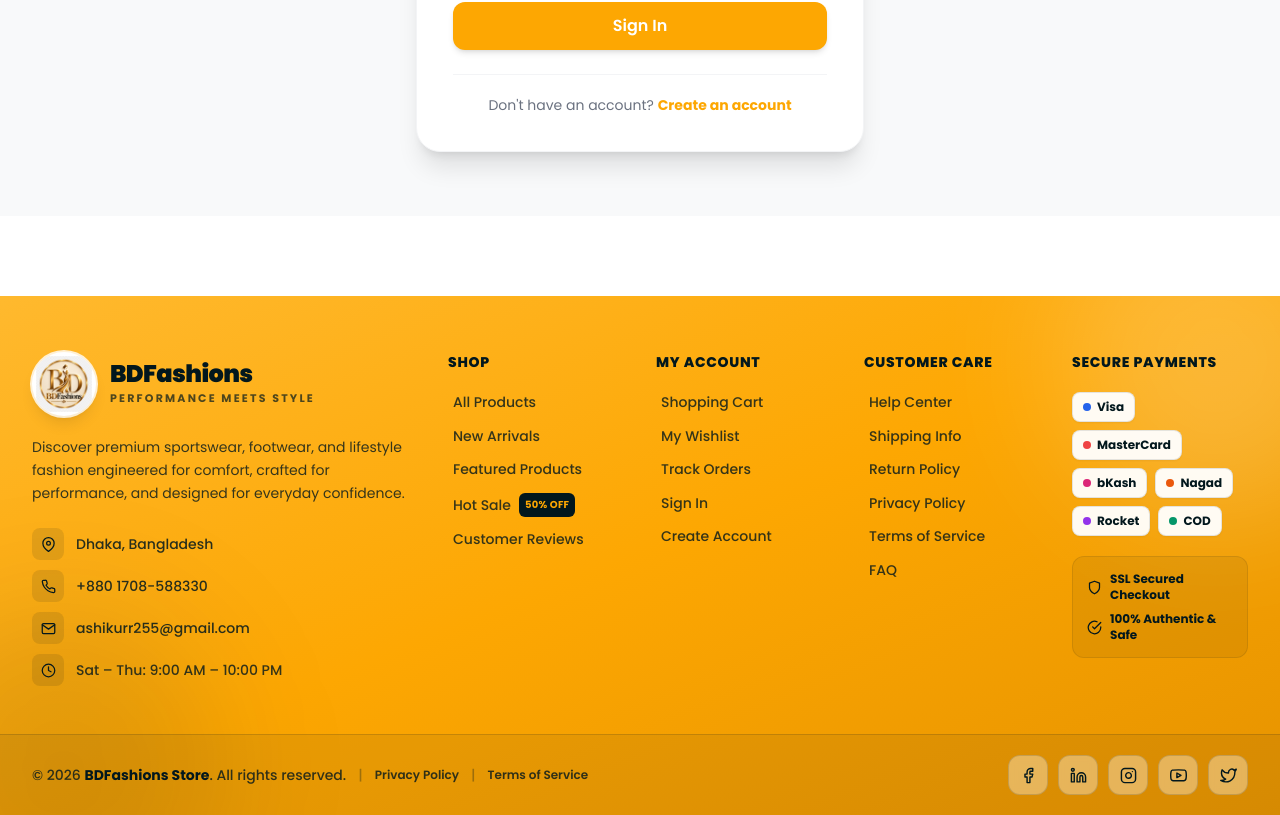
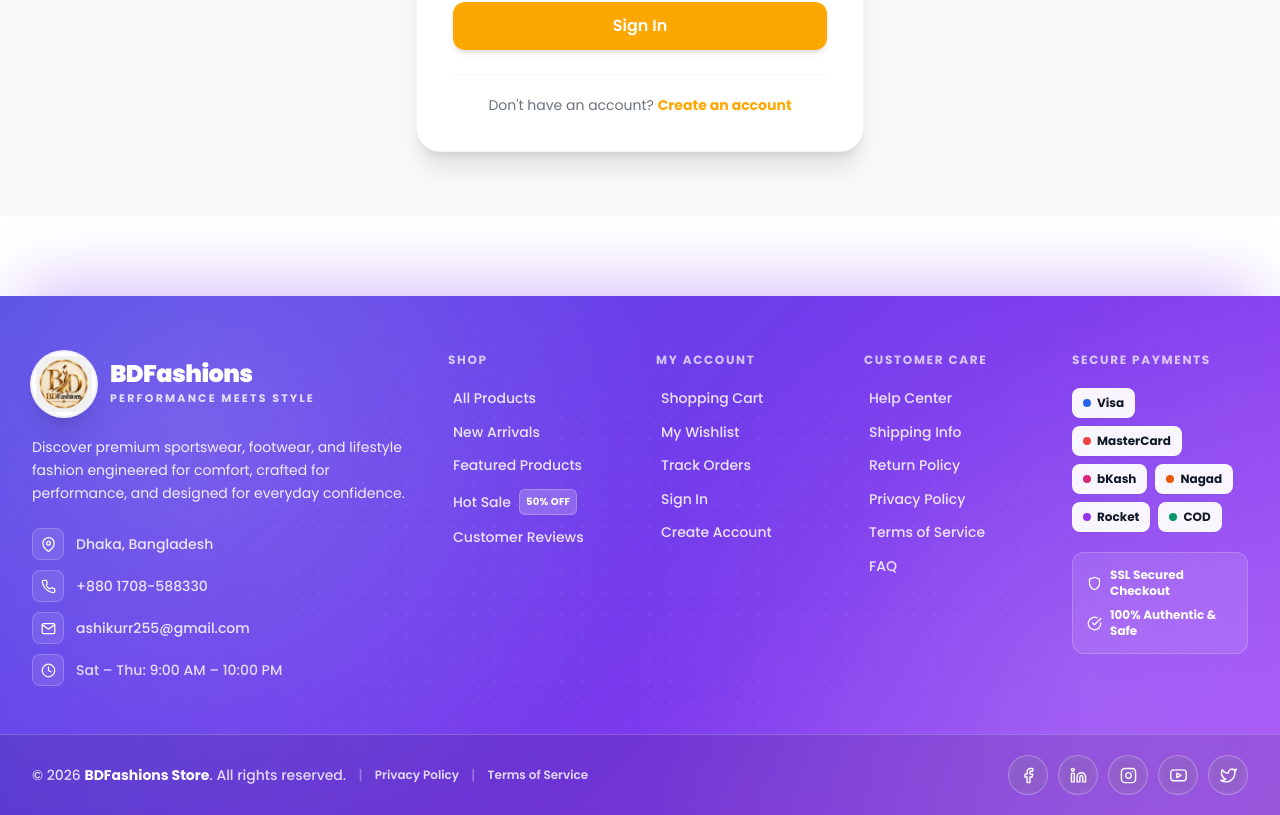
Before and after one commit to ashikur-255/Ecommerce-Project, a React (Vite) app in the folder frontend/: page /login in a window 1280 px wide. Shown: the part 609-1424 px from the top of the page. Built offline with nearby package versions, Linux system fonts and the light colour scheme; no server answers.

Commit message:
style(footer): apply MonsterASP vibrant purple-indigo gradient and modern aesthetic

```diff
--- a/frontend/src/components/layout/Footer.tsx
+++ b/frontend/src/components/layout/Footer.tsx
@@ -80,19 +80,41 @@ export default function Footer() {
   };
 
   return (
-    <footer className="relative mt-20 overflow-hidden bg-[#FDA702] bg-gradient-to-br from-[#FFB92E] via-[#FDA702] to-[#E69300] text-dark">
-      {/* Subtle decorative ambient glow */}
+    <footer
+      aria-label="Site footer"
+      className="relative mt-20 overflow-hidden text-white"
+      style={{
+        background: "linear-gradient(135deg, #4f46e5 0%, #7c3aed 60%, #a855f7 100%)",
+        boxShadow: "0 -32px 64px -24px rgba(124, 58, 237, 0.35)",
+      }}
+    >
+      {/* MonsterASP Dual Radial Glows */}
       <div
         aria-hidden="true"
-        className="pointer-events-none absolute -top-24 -right-24 h-80 w-80 rounded-full bg-white/20 blur-3xl"
+        className="pointer-events-none absolute inset-0"
+        style={{
+          background:
+            "radial-gradient(circle at 15% 25%, rgba(255, 255, 255, 0.16) 0%, transparent 40%), radial-gradient(circle at 85% 75%, rgba(255, 255, 255, 0.12) 0%, transparent 40%)",
+        }}
       />
+
+      {/* MonsterASP Subtle Dot Matrix Pattern */}
       <div
         aria-hidden="true"
-        className="pointer-events-none absolute -bottom-28 -left-24 h-80 w-80 rounded-full bg-dark/10 blur-3xl"
+        className="pointer-events-none absolute inset-0 opacity-40"
+        style={{
+          backgroundImage:
+            "radial-gradient(rgba(255, 255, 255, 0.18) 1px, transparent 1px)",
+          backgroundSize: "22px 22px",
+          WebkitMaskImage:
+            "radial-gradient(ellipse at center, #000 30%, transparent 75%)",
+          maskImage:
+            "radial-gradient(ellipse at center, #000 30%, transparent 75%)",
+        }}
       />
 
       {/* Main Footer Content */}
-      <div className="relative max-w-7xl mx-auto px-4 sm:px-6 lg:px-8 pt-14 pb-12">
+      <div className="relative max-w-7xl mx-auto px-4 sm:px-6 lg:px-8 pt-14 pb-12 z-10">
         <div className="grid grid-cols-1 md:grid-cols-2 lg:grid-cols-12 gap-10 lg:gap-8">
           {/* Brand Info */}
           <div className="lg:col-span-4">
@@ -101,7 +123,7 @@ export default function Footer() {
               onClick={handleScrollToTop}
               className="group inline-flex items-center gap-3.5 mb-5"
             >
-              <div className="flex h-16 w-16 flex-shrink-0 items-center justify-center overflow-hidden rounded-full bg-white p-1 shadow-lg ring-2 ring-white/80 transition-transform duration-300 group-hover:scale-105">
+              <div className="flex h-16 w-16 flex-shrink-0 items-center justify-center overflow-hidden rounded-full bg-white p-1 shadow-xl ring-2 ring-white/90 transition-transform duration-300 group-hover:scale-105">
                 <img
                   src={bdfLogo}
                   alt="BDFashions Logo"
@@ -110,16 +132,16 @@ export default function Footer() {
               </div>
 
               <div>
-                <h2 className="text-2xl font-black tracking-tight text-dark leading-none">
+                <h2 className="text-2xl font-black tracking-tight text-white leading-none">
                   BDFashions
                 </h2>
-                <p className="mt-1 text-[11px] font-bold uppercase tracking-[0.2em] text-dark/70">
+                <p className="mt-1 text-[11px] font-bold uppercase tracking-[0.2em] text-white/80">
                   Performance Meets Style
                 </p>
               </div>
             </Link>
 
-            <p className="text-sm leading-relaxed text-dark/80 mb-6 max-w-sm">
+            <p className="text-sm leading-relaxed text-white/90 mb-6 max-w-sm">
               Discover premium sportswear, footwear, and lifestyle fashion
               engineered for comfort, crafted for performance, and designed for
               everyday confidence.
@@ -131,9 +153,9 @@ export default function Footer() {
                 href="https://maps.google.com/?q=Dhaka,Bangladesh"
                 target="_blank"
                 rel="noopener noreferrer"
-                className="group flex items-center gap-3 text-dark/85 transition-colors hover:text-dark"
+                className="group flex items-center gap-3 text-white/85 transition-colors hover:text-white"
               >
-                <span className="flex h-8 w-8 flex-shrink-0 items-center justify-center rounded-lg bg-dark/10 text-dark transition-colors group-hover:bg-dark group-hover:text-[#FDA702]">
+                <span className="flex h-8 w-8 flex-shrink-0 items-center justify-center rounded-lg bg-white/10 border border-white/20 text-white backdrop-blur-sm transition-all duration-200 group-hover:bg-white group-hover:text-[#6d42ef] group-hover:border-white">
                   <FiMapPin size={15} />
                 </span>
                 <span className="font-medium">Dhaka, Bangladesh</span>
@@ -141,9 +163,9 @@ export default function Footer() {
 
               <a
                 href="tel:+8801708588330"
-                className="group flex items-center gap-3 text-dark/85 transition-colors hover:text-dark"
+                className="group flex items-center gap-3 text-white/85 transition-colors hover:text-white"
               >
-                <span className="flex h-8 w-8 flex-shrink-0 items-center justify-center rounded-lg bg-dark/10 text-dark transition-colors group-hover:bg-dark group-hover:text-[#FDA702]">
+                <span className="flex h-8 w-8 flex-shrink-0 items-center justify-center rounded-lg bg-white/10 border border-white/20 text-white backdrop-blur-sm transition-all duration-200 group-hover:bg-white group-hover:text-[#6d42ef] group-hover:border-white">
                   <FiPhone size={15} />
                 </span>
                 <span className="font-medium">+880 1708-588330</span>
@@ -151,9 +173,9 @@ export default function Footer() {
 
               <a
                 href="mailto:ashikurr255@gmail.com"
-                className="group flex items-center gap-3 text-dark/85 transition-colors hover:text-dark"
+                className="group flex items-center gap-3 text-white/85 transition-colors hover:text-white"
               >
-                <span className="flex h-8 w-8 flex-shrink-0 items-center justify-center rounded-lg bg-dark/10 text-dark transition-colors group-hover:bg-dark group-hover:text-[#FDA702]">
+                <span className="flex h-8 w-8 flex-shrink-0 items-center justify-center rounded-lg bg-white/10 border border-white/20 text-white backdrop-blur-sm transition-all duration-200 group-hover:bg-white group-hover:text-[#6d42ef] group-hover:border-white">
                   <FiMail size={15} />
                 </span>
                 <span className="font-medium break-all">
@@ -161,8 +183,8 @@ export default function Footer() {
                 </span>
               </a>
 
-              <div className="flex items-center gap-3 text-dark/80">
-                <span className="flex h-8 w-8 flex-shrink-0 items-center justify-center rounded-lg bg-dark/10 text-dark">
+              <div className="flex items-center gap-3 text-white/80">
+                <span className="flex h-8 w-8 flex-shrink-0 items-center justify-center rounded-lg bg-white/10 border border-white/20 text-white backdrop-blur-sm">
                   <FiClock size={15} />
                 </span>
                 <span className="font-medium">
@@ -174,7 +196,7 @@ export default function Footer() {
 
           {/* Shop */}
           <div className="lg:col-span-2">
-            <h3 className="text-sm font-extrabold uppercase tracking-wider text-dark mb-5">
+            <h3 className="text-xs font-bold uppercase tracking-[0.14em] text-white/70 mb-5">
               Shop
             </h3>
 
@@ -183,15 +205,15 @@ export default function Footer() {
                 <li key={link.label}>
                   <Link
                     to={link.to}
-                    className="group inline-flex items-center gap-2 font-medium text-dark/80 transition-colors hover:text-dark"
+                    className="group inline-flex items-center gap-2 font-medium text-white/85 transition-colors hover:text-white"
                   >
                     <FiArrowRight
                       size={13}
-                      className="opacity-0 -ml-4 transition-all duration-200 group-hover:opacity-100 group-hover:ml-0"
+                      className="opacity-0 -ml-4 transition-all duration-200 group-hover:opacity-100 group-hover:ml-0 text-white"
                     />
                     <span>{link.label}</span>
                     {link.badge && (
-                      <span className="rounded-md bg-dark px-1.5 py-0.5 text-[10px] font-bold tracking-wide text-[#FDA702]">
+                      <span className="rounded-md bg-white/20 border border-white/25 px-1.5 py-0.5 text-[10px] font-bold tracking-wide text-white">
                         {link.badge}
                       </span>
                     )}
@@ -203,7 +225,7 @@ export default function Footer() {
 
           {/* My Account */}
           <div className="lg:col-span-2">
-            <h3 className="text-sm font-extrabold uppercase tracking-wider text-dark mb-5">
+            <h3 className="text-xs font-bold uppercase tracking-[0.14em] text-white/70 mb-5">
               My Account
             </h3>
 
@@ -211,15 +233,15 @@ export default function Footer() {
               <li>
                 <Link
                   to="/cart"
-                  className="group inline-flex items-center gap-2 font-medium text-dark/80 transition-colors hover:text-dark"
+                  className="group inline-flex items-center gap-2 font-medium text-white/85 transition-colors hover:text-white"
                 >
                   <FiArrowRight
                     size={13}
-                    className="opacity-0 -ml-4 transition-all duration-200 group-hover:opacity-100 group-hover:ml-0"
+                    className="opacity-0 -ml-4 transition-all duration-200 group-hover:opacity-100 group-hover:ml-0 text-white"
                   />
                   <span>Shopping Cart</span>
                   {itemCount > 0 && (
-                    <span className="rounded-full bg-dark px-2 py-0.5 text-[10px] font-bold text-[#FDA702]">
+                    <span className="rounded-full bg-white text-[#6d42ef] px-2 py-0.5 text-[10px] font-black shadow-sm">
                       {itemCount > 99 ? "99+" : itemCount}
                     </span>
                   )}
@@ -229,15 +251,15 @@ export default function Footer() {
               <li>
                 <Link
                   to="/wishlist"
-                  className="group inline-flex items-center gap-2 font-medium text-dark/80 transition-colors hover:text-dark"
+                  className="group inline-flex items-center gap-2 font-medium text-white/85 transition-colors hover:text-white"
                 >
                   <FiArrowRight
                     size={13}
-                    className="opacity-0 -ml-4 transition-all duration-200 group-hover:opacity-100 group-hover:ml-0"
+                    className="opacity-0 -ml-4 transition-all duration-200 group-hover:opacity-100 group-hover:ml-0 text-white"
                   />
                   <span>My Wishlist</span>
                   {wishlistCount > 0 && (
-                    <span className="rounded-full bg-dark px-2 py-0.5 text-[10px] font-bold text-[#FDA702]">
+                    <span className="rounded-full bg-white text-[#6d42ef] px-2 py-0.5 text-[10px] font-black shadow-sm">
                       {wishlistCount > 99 ? "99+" : wishlistCount}
                     </span>
                   )}
@@ -247,11 +269,11 @@ export default function Footer() {
               <li>
                 <Link
                   to="/orders"
-                  className="group inline-flex items-center gap-2 font-medium text-dark/80 transition-colors hover:text-dark"
+                  className="group inline-flex items-center gap-2 font-medium text-white/85 transition-colors hover:text-white"
                 >
                   <FiArrowRight
                     size={13}
-                    className="opacity-0 -ml-4 transition-all duration-200 group-hover:opacity-100 group-hover:ml-0"
+                    className="opacity-0 -ml-4 transition-all duration-200 group-hover:opacity-100 group-hover:ml-0 text-white"
                   />
                   <span>Track Orders</span>
                 </Link>
@@ -261,11 +283,11 @@ export default function Footer() {
                 <li>
                   <Link
                     to="/profile"
-                    className="group inline-flex items-center gap-2 font-medium text-dark/80 transition-colors hover:text-dark"
+                    className="group inline-flex items-center gap-2 font-medium text-white/85 transition-colors hover:text-white"
                   >
                     <FiArrowRight
                       size={13}
-                      className="opacity-0 -ml-4 transition-all duration-200 group-hover:opacity-100 group-hover:ml-0"
+                      className="opacity-0 -ml-4 transition-all duration-200 group-hover:opacity-100 group-hover:ml-0 text-white"
                     />
                     <span>My Profile</span>
                   </Link>
@@ -275,11 +297,11 @@ export default function Footer() {
                   <li>
                     <Link
                       to="/login"
-                      className="group inline-flex items-center gap-2 font-medium text-dark/80 transition-colors hover:text-dark"
+                      className="group inline-flex items-center gap-2 font-medium text-white/85 transition-colors hover:text-white"
                     >
                       <FiArrowRight
                         size={13}
-                        className="opacity-0 -ml-4 transition-all duration-200 group-hover:opacity-100 group-hover:ml-0"
+                        className="opacity-0 -ml-4 transition-all duration-200 group-hover:opacity-100 group-hover:ml-0 text-white"
                       />
                       <span>Sign In</span>
                     </Link>
@@ -287,11 +309,11 @@ export default function Footer() {
                   <li>
                     <Link
                       to="/register"
-                      className="group inline-flex items-center gap-2 font-medium text-dark/80 transition-colors hover:text-dark"
+                      className="group inline-flex items-center gap-2 font-medium text-white/85 transition-colors hover:text-white"
                     >
                       <FiArrowRight
                         size={13}
-                        className="opacity-0 -ml-4 transition-all duration-200 group-hover:opacity-100 group-hover:ml-0"
+                        className="opacity-0 -ml-4 transition-all duration-200 group-hover:opacity-100 group-hover:ml-0 text-white"
                       />
                       <span>Create Account</span>
                     </Link>
@@ -301,9 +323,9 @@ export default function Footer() {
             </ul>
           </div>
 
-          {/* Customer Service */}
+          {/* Customer Care */}
           <div className="lg:col-span-2">
-            <h3 className="text-sm font-extrabold uppercase tracking-wider text-dark mb-5">
+            <h3 className="text-xs font-bold uppercase tracking-[0.14em] text-white/70 mb-5">
               Customer Care
             </h3>
 
@@ -312,11 +334,11 @@ export default function Footer() {
                 <li key={link.label}>
                   <Link
                     to={link.to}
-                    className="group inline-flex items-center gap-2 font-medium text-dark/80 transition-colors hover:text-dark"
+                    className="group inline-flex items-center gap-2 font-medium text-white/85 transition-colors hover:text-white"
                   >
                     <FiArrowRight
                       size={13}
-                      className="opacity-0 -ml-4 transition-all duration-200 group-hover:opacity-100 group-hover:ml-0"
+                      className="opacity-0 -ml-4 transition-all duration-200 group-hover:opacity-100 group-hover:ml-0 text-white"
                     />
                     <span>{link.label}</span>
                   </Link>
@@ -327,7 +349,7 @@ export default function Footer() {
 
           {/* Secure Payments */}
           <div className="lg:col-span-2">
-            <h3 className="text-sm font-extrabold uppercase tracking-wider text-dark mb-5">
+            <h3 className="text-xs font-bold uppercase tracking-[0.14em] text-white/70 mb-5">
               Secure Payments
             </h3>
 
@@ -335,7 +357,7 @@ export default function Footer() {
               {paymentMethods.map((method) => (
                 <span
                   key={method.name}
-                  className="inline-flex items-center gap-1.5 rounded-lg border border-dark/10 bg-white/95 px-2.5 py-1.5 text-xs font-bold text-dark shadow-sm transition-transform duration-200 hover:-translate-y-0.5"
+                  className="inline-flex items-center gap-1.5 rounded-lg border border-white/20 bg-white/95 px-2.5 py-1.5 text-xs font-bold text-gray-900 shadow-sm transition-transform duration-200 hover:-translate-y-0.5"
                 >
                   <span
                     className={`h-2 w-2 rounded-full ${method.dotColor}`}
@@ -346,13 +368,13 @@ export default function Footer() {
               ))}
             </div>
 
-            <div className="mt-5 rounded-xl border border-dark/10 bg-dark/[0.06] p-3.5 space-y-2">
-              <div className="flex items-center gap-2 text-xs font-bold text-dark">
-                <FiShield size={15} className="flex-shrink-0 text-dark" />
+            <div className="mt-5 rounded-xl border border-white/20 bg-white/10 backdrop-blur-md p-3.5 space-y-2">
+              <div className="flex items-center gap-2 text-xs font-bold text-white">
+                <FiShield size={15} className="flex-shrink-0 text-white" />
                 <span>SSL Secured Checkout</span>
               </div>
-              <div className="flex items-center gap-2 text-xs font-bold text-dark">
-                <FiCheckCircle size={15} className="flex-shrink-0 text-dark" />
+              <div className="flex items-center gap-2 text-xs font-bold text-white">
+                <FiCheckCircle size={15} className="flex-shrink-0 text-white" />
                 <span>100% Authentic & Safe</span>
               </div>
             </div>
@@ -361,31 +383,32 @@ export default function Footer() {
       </div>
 
       {/* Bottom Legal & Social Bar */}
-      <div className="relative border-t border-dark/15 bg-dark/[0.07]">
+      <div className="relative border-t border-white/20 bg-black/10 backdrop-blur-sm z-10">
         <div className="max-w-7xl mx-auto px-4 sm:px-6 lg:px-8 py-5 md:pr-20">
           <div className="flex flex-col md:flex-row justify-between items-center gap-4">
-            <div className="flex flex-wrap items-center justify-center md:justify-start gap-x-3 gap-y-1 text-xs sm:text-sm font-medium text-dark/80 text-center md:text-left">
+            <div className="flex flex-wrap items-center justify-center md:justify-start gap-x-3 gap-y-1 text-xs sm:text-sm font-medium text-white/80 text-center md:text-left">
               <span>
                 © {new Date().getFullYear()}{" "}
-                <span className="font-bold text-dark">BDFashions Store</span>. All
+                <span className="font-bold text-white">BDFashions Store</span>. All
                 rights reserved.
               </span>
               <span className="hidden sm:inline opacity-40">|</span>
               <Link
                 to="/privacy"
-                className="hover:text-dark hover:underline font-semibold text-xs"
+                className="hover:text-white hover:underline font-semibold text-xs"
               >
                 Privacy Policy
               </Link>
               <span className="opacity-40">|</span>
               <Link
                 to="/terms"
-                className="hover:text-dark hover:underline font-semibold text-xs"
+                className="hover:text-white hover:underline font-semibold text-xs"
               >
                 Terms of Service
               </Link>
             </div>
 
+            {/* Circular Glassy Social Buttons Matching MonsterASP */}
             <div className="flex flex-wrap items-center justify-center gap-2.5">
               {socialLinks.map(({ icon: Icon, url, label }) => (
                 <a
@@ -395,7 +418,7 @@ export default function Footer() {
                   rel="noopener noreferrer"
                   aria-label={label}
                   title={label}
-                  className="flex h-10 w-10 items-center justify-center rounded-xl border border-dark/15 bg-white/35 text-dark backdrop-blur-sm transition-all duration-300 hover:-translate-y-0.5 hover:border-dark hover:bg-dark hover:text-[#FDA702] hover:shadow-md"
+                  className="flex h-10 w-10 items-center justify-center rounded-full border border-white/25 bg-white/10 text-white backdrop-blur-sm transition-all duration-300 hover:-translate-y-1 hover:border-white hover:bg-white hover:text-[#6d42ef] hover:shadow-lg hover:shadow-black/20"
                 >
                   <Icon size={17} />
                 </a>
```
